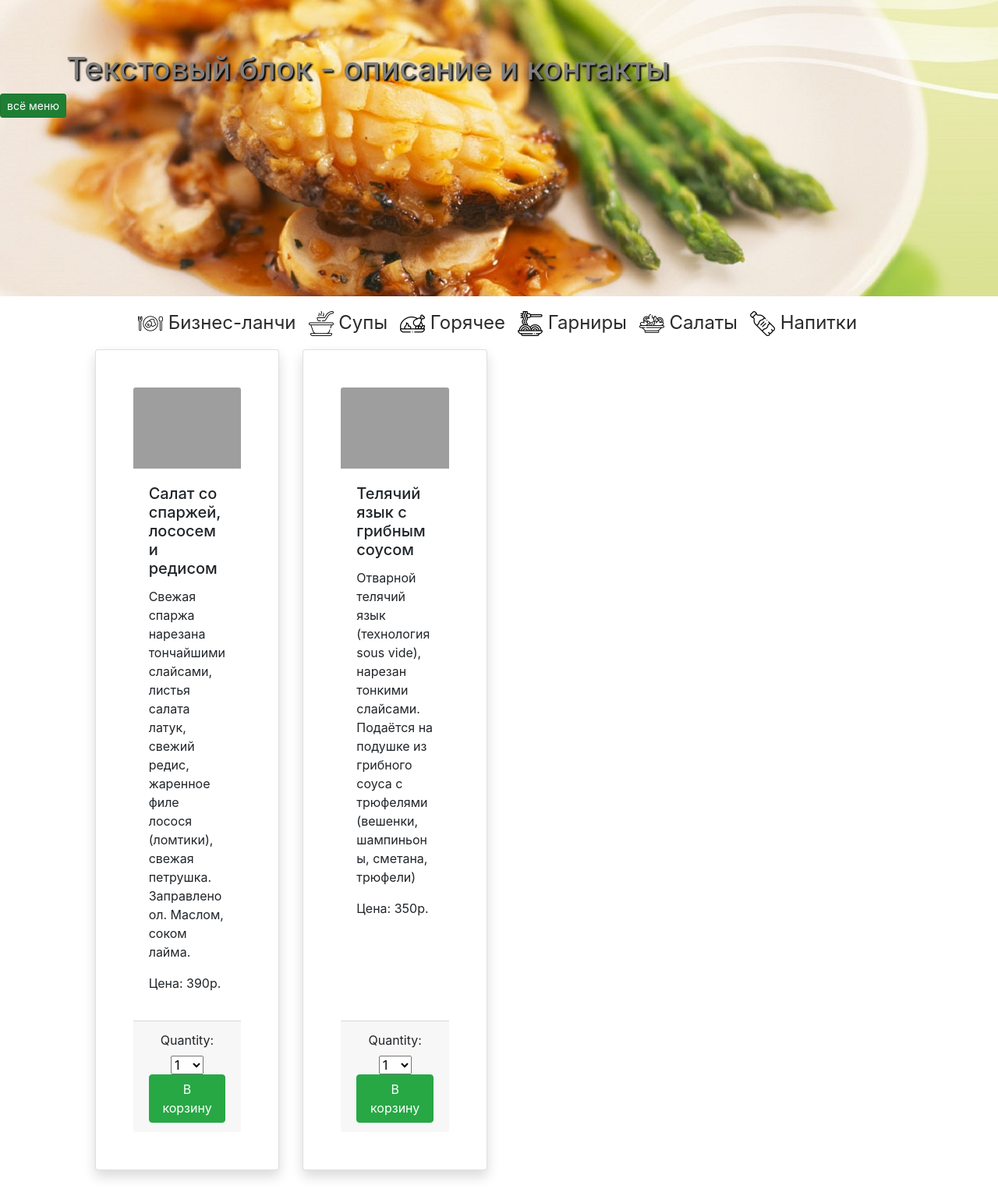
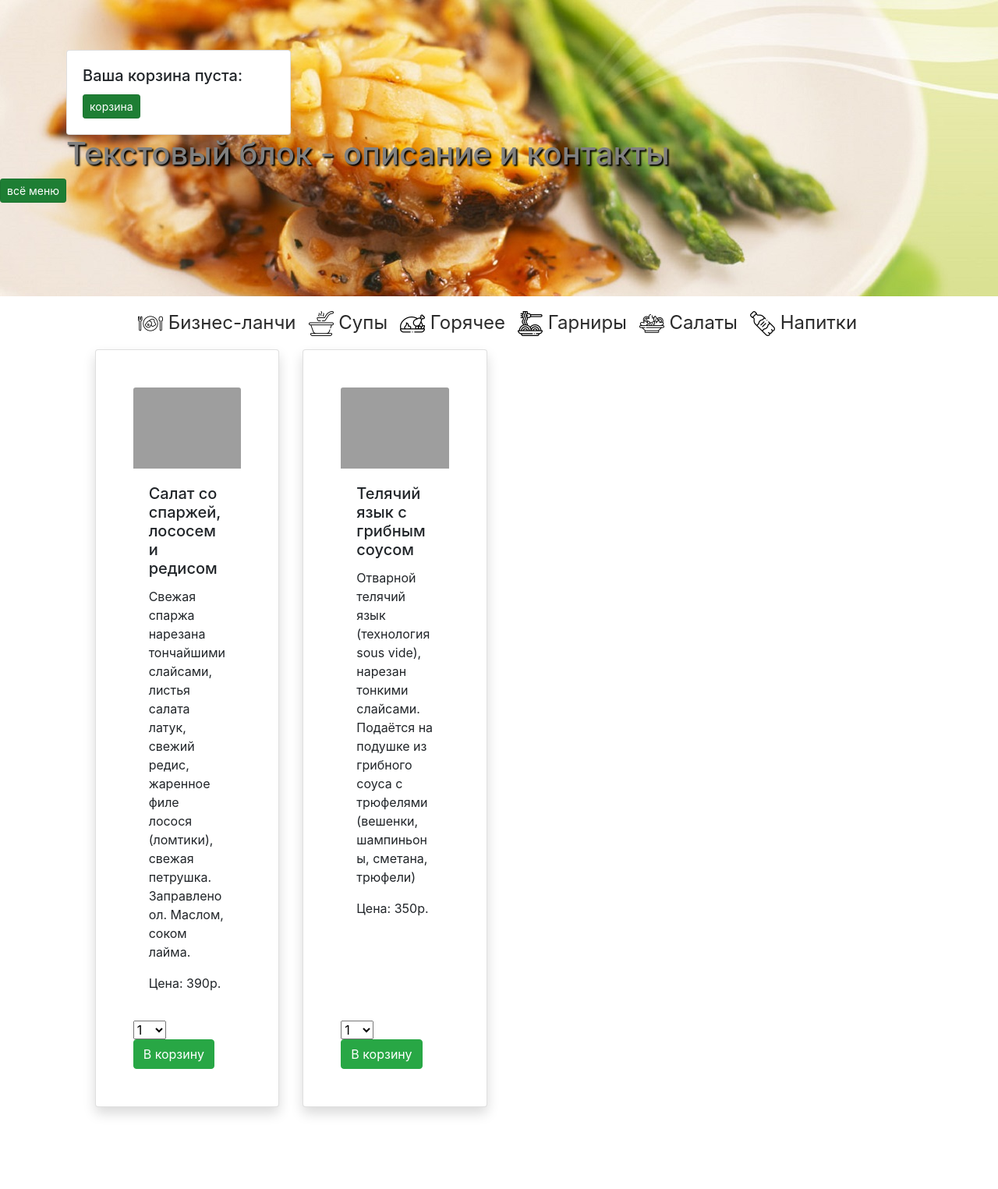
Before and after one commit to Cornholius/stolovaya, a Django app: page /menu/salads in a window 1280 px wide. Shown: the whole page at 78% size. After the commit the page ends 1431 px from the top, so only its background shows below. Run offline with Django 3.2, Linux system fonts and the light colour scheme; data comes from the database, SQL or seed files in the repository; both versions use the stored data as it was after the commit; some libraries are stand-ins or nearby versions; grey boxes are pictures that could not be loaded.

Commit message:
0.20.0626.1655
допил корзины

```diff
--- a/cart/forms.py
+++ b/cart/forms.py
@@ -4,5 +4,5 @@ PRODUCT_QUANTITY_CHOICES = [(i, str(i)) for i in range(1, 21)]
 
 
 class CartAddProductForm(forms.Form):
-    quantity = forms.TypedChoiceField(choices=PRODUCT_QUANTITY_CHOICES, coerce=int)
+    quantity = forms.TypedChoiceField(choices=PRODUCT_QUANTITY_CHOICES, coerce=int, label='')
     update = forms.BooleanField(required=False, initial=False, widget=forms.HiddenInput)
--- a/main_app/templates/include/base.html
+++ b/main_app/templates/include/base.html
@@ -1,6 +1,6 @@
-{% load static %}
 <!doctype html>
 <html lang="ru">
+{% load static %}
 
 <head>
     <meta charset="utf-8">
@@ -13,17 +13,33 @@
 
 <div class="jumbotron jumbotron-fluid" style="margin-bottom: 0; height: 380px; background: #decdbd; background-image: url('{% static 'images/phone_main.jpg' %}')">
     <div class="container">
+        <div class="card" style="width: 18rem;">
+  <div class="card-body">
+      {% with total_items=cart|length %}
+      {% if cart|length > 0 %}
+      <h5 class="card-title">В корзине:</h5>
+      <h6 class="card-text">{{ total_items }} Блюдо{{ total_items|pluralize }}
+      <h6 class="card-text">Общая сумма: {{ cart.get_total_price }} р.</h6>
+      {% else %}
+      <h5 class="card-title">Ваша корзина пуста:</h5>
+      {% endif %}
+      {% endwith %}
+      <a href="{% url 'cart:cart_detail' %}" class="btn btn-success btn-sm active" role="button" aria-pressed="true">корзина</a>
+
+  </div>
+</div>
         <h1 class="display-5" style="color: #808080; text-shadow: 2px 2px 2px #000">Текстовый блок - описание и контакты</h1>
     </div>
-    <a href="../" class="btn btn-success btn-sm active" role="button" aria-pressed="true">всё меню</a>
+    <a href="{% url 'main_app:allmenu' %}" class="btn btn-success btn-sm active" role="button" aria-pressed="true">всё меню</a>
 </div>
+
 
 <nav class="navbar navbar-expand-lg navbar-light" style="{{visible}}">
     <div class="btn-group ml-auto">
         <button class="navbar-toggler mr-1 " type="button" >
-            <a class="navbar-brand mx-auto" href="../">Корзина</a>
+            <a class="navbar-brand mx-auto" href="{% url 'cart:cart_detail' %}">Корзина</a>
         </button>
-        <button class="navbar-toggler " type="button" data-toggle="collapse" data-target="#navbarNav" aria-controls="navbarNav" aria-expanded="false" aria-label="Toggle navigation">
+        <button class="navbar-toggler" type="button" data-toggle="collapse" data-target="#navbarNav" aria-controls="navbarNav" aria-expanded="false" aria-label="Toggle navigation">
             <a class="navbar-brand mx-auto">Меню</a>
         </button>
     </div>
--- a/main_app/templates/main/menulist.html
+++ b/main_app/templates/main/menulist.html
@@ -1,5 +1,5 @@
 {% extends 'include/base.html' %}
-
+{% load bootstrap %}
 {% block content %}
 <div class="col-lg-10 mx-auto">
     <div class="row row-cols-1 row-cols-lg-4">
@@ -12,13 +12,11 @@
                     <p class="card-text">{{food.description}}</p>
                     <p>Цена: {{food.price}}р.</p>
                 </div>
-                <div class="card-footer text-center">
-                    <form action="{% url "cart:cart_add" food.id %}" method="post">
-                    {{ cart_product_form }}
+                <form action="{% url 'cart:cart_add' food.id %}" method="post">
                     {% csrf_token %}
+                    {{ cart_product_form|bootstrap }}
                     <button type="submit" name="type" value="{{food.type}}" class="btn btn-success">В корзину</button>
-                    </form>
-                </div>
+                </form>
             </div>
         </div>
         {% endfor %}
--- a/main_app/views.py
+++ b/main_app/views.py
@@ -17,7 +17,6 @@ class Menu(View):
         if menu_type:
             menu_list = Food.objects.filter(type=menu_type)
             cart_form = CartAddProductForm
-            print(request.GET)
             return render(request, 'main/menulist.html', {'form': menu_list, 'cart_product_form': cart_form})
 
 
@@ -26,11 +25,15 @@ class TodayInMenu(View):
     def get(self, request):
         visible = 'display: none'
         menu_list = Food.objects.filter(type='salads')
-        return render(request, 'main/today.html', {'form': menu_list, 'visible': visible})
+        cart_form = CartAddProductForm
+
+        return render(request, 'main/today.html', {'form': menu_list, 'cart_product_form': cart_form, 'visible': visible})
 
 
 class AllMenu(View):
 
     def get(self, request):
+        print(request.get)
         menu_list = Food.objects.all()
-        return render(request, 'main/menulist.html', {'form': menu_list})
+        cart_form = CartAddProductForm
+        return render(request, 'main/menulist.html', {'form': menu_list, 'cart_product_form': cart_form})
--- a/stolovaya/settings.py
+++ b/stolovaya/settings.py
@@ -37,6 +37,7 @@ INSTALLED_APPS = [
     'django.contrib.sessions',
     'django.contrib.messages',
     'django.contrib.staticfiles',
+    'bootstrapform',
     'main_app',
     'cart'
 ]
@@ -63,7 +64,9 @@ TEMPLATES = [
                 'django.template.context_processors.debug',
                 'django.template.context_processors.request',
                 'django.contrib.auth.context_processors.auth',
-                'django.contrib.messages.context_processors.messages'
+                'django.contrib.messages.context_processors.messages',
+                'cart.context_processors.cart'
+
             ],
         },
     },
```
Also changed, not shown: cart/views.py (+5 -6 lines), main_app/templates/main/today.html (+6 -1 lines), db.sqlite3.
